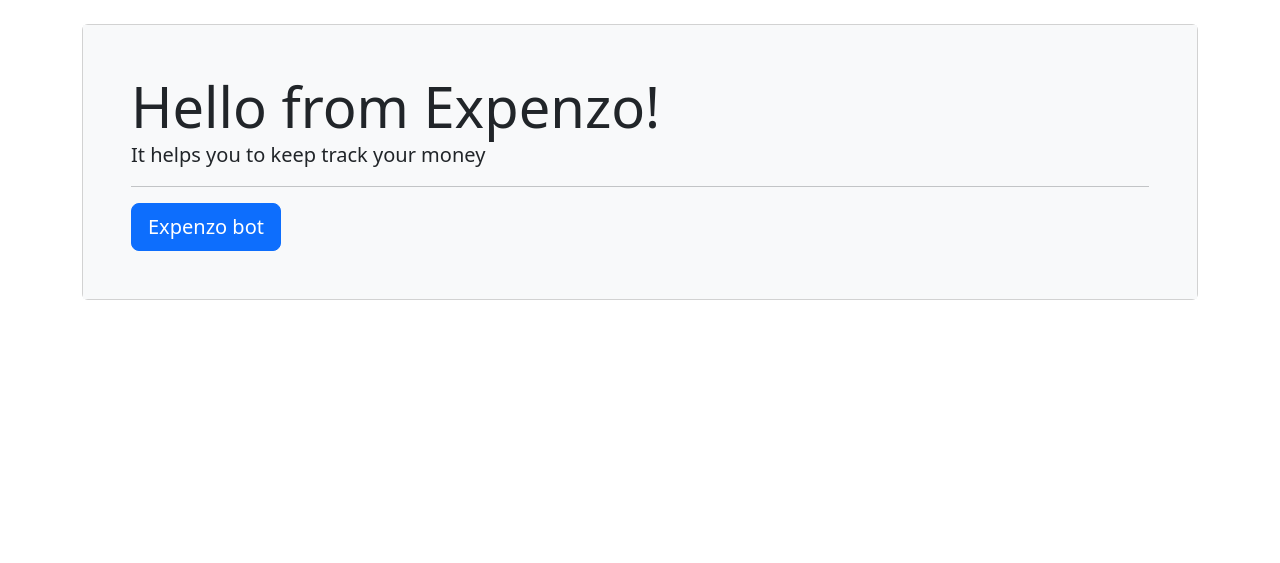
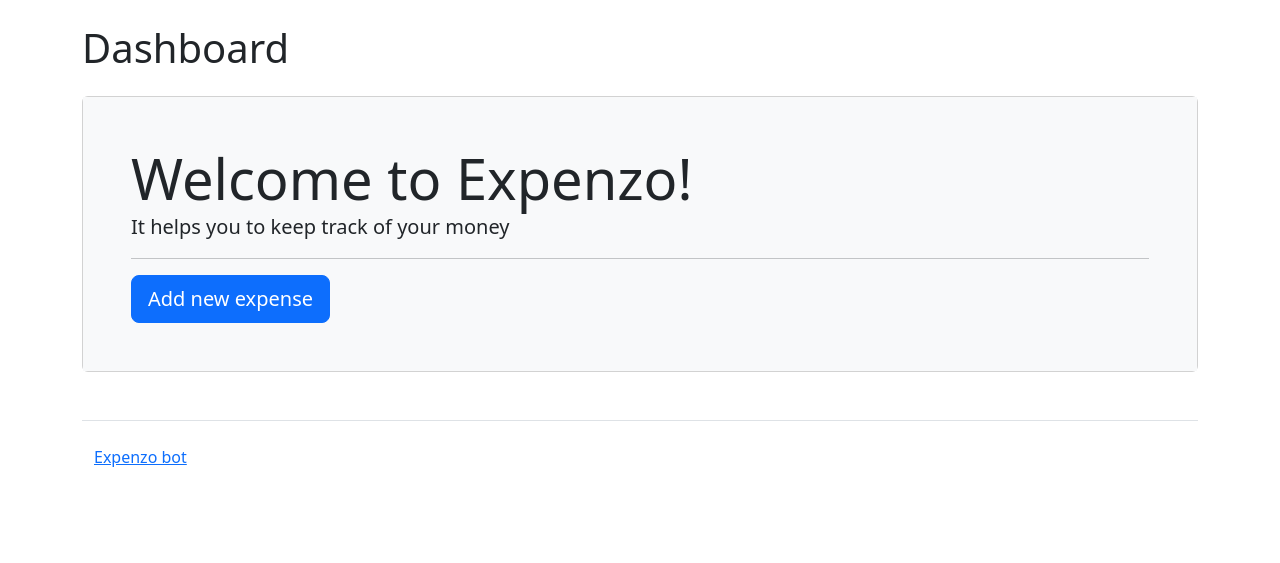
Before and after one commit to RustemYeldessov/expenzo, a Django app: page / in a window 1280 px wide. Shown: the part 56-619 px from the top of the page. Run offline with Django 5.2, Linux system fonts and the light colour scheme; some libraries are stand-ins or nearby versions.

Commit message:
chore: Update templates/index.html

```diff
--- a/expenzo/templates/index.html
+++ b/expenzo/templates/index.html
@@ -2,15 +2,15 @@
 {% load i18n %}
 
 {% block content %}
-<h1 class="my-4"></h1>
+<h1 class="my-4">{% trans "Dashboard" %}</h1>
 
-<h1 class="my-4"></h1>
 <div class="card">
-<div class="card-body p-5 bg-light">
-<div class="display-4">{% trans "Hello from Expenzo!" %}</div>
-<p class="lead">{% trans "It helps you to keep track your money" %}</p>
-<hr>
-<a class="btn btn-primary btn-lg" href="#">{% trans "Expenzo bot" %}</a>
-</div>
+    <div class="card-body p-5 bg-light">
+        <div class="display-4">{% trans "Welcome to Expenzo!" %}</div>
+        <p class="lead">{% trans "It helps you to keep track of your money" %}</p>
+        <hr>
+        <a class="btn btn-primary btn-lg" href="">
+            {% trans "Add new expense" %}
+        </a>
 </div>
 {% endblock %}
```
